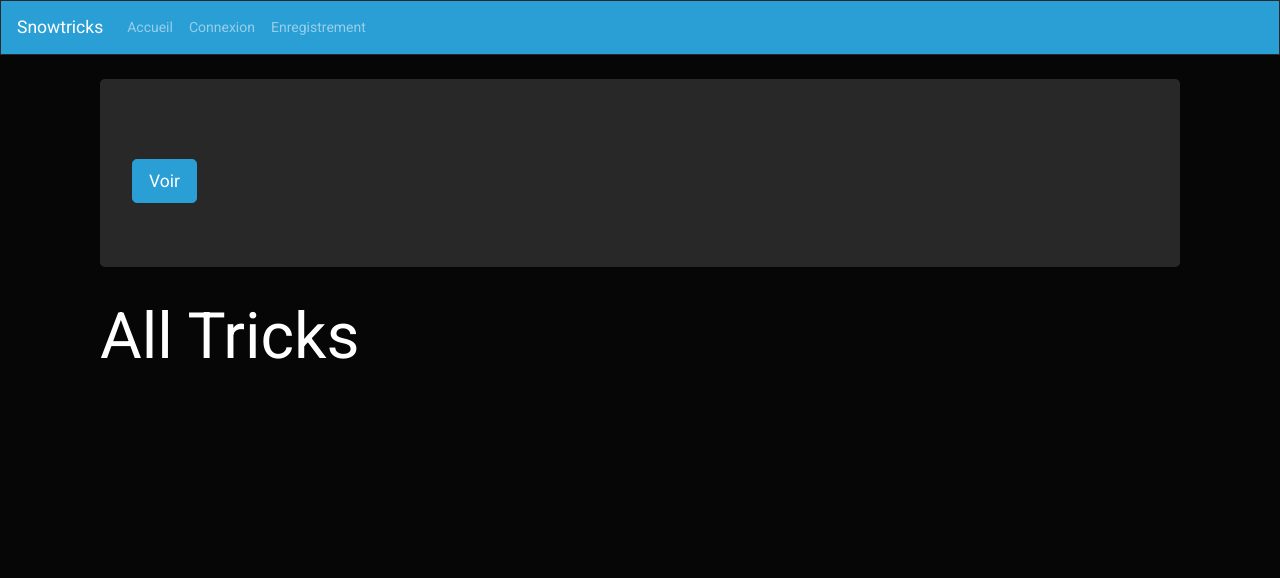
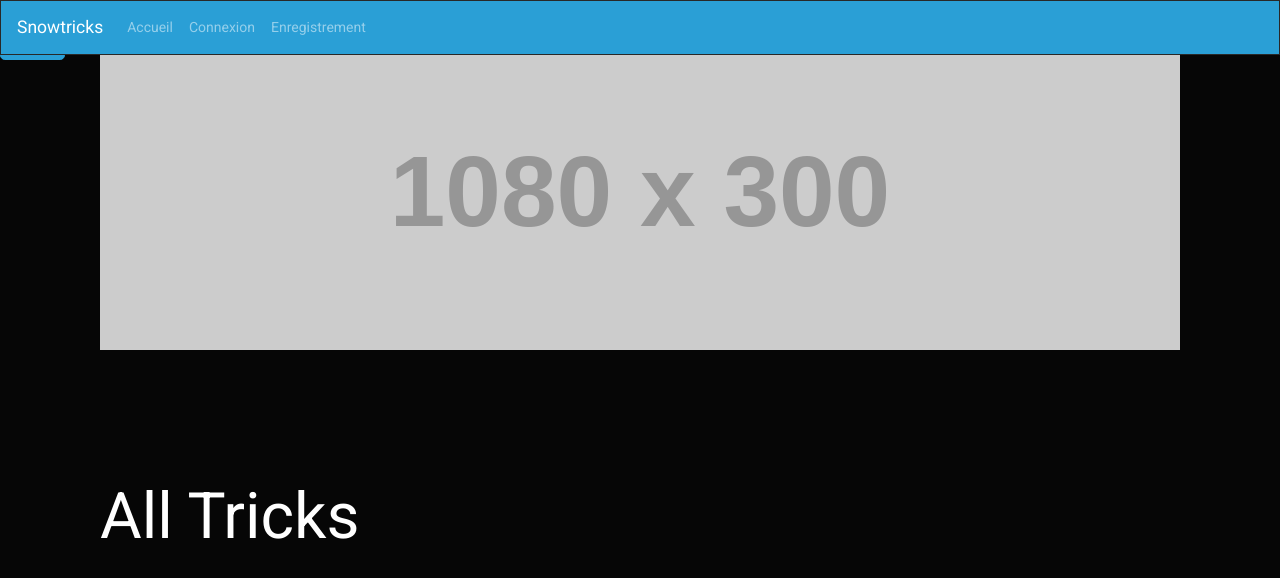
Before and after one commit to JgPhil/Snowtricks, a PHP site: template templates/app/index.html.twig in a window 1280 px wide. Shown: the top 578 px of the page. Run offline with PHP 8.4, Linux system fonts and the light colour scheme; the template is opened without the code that fills it, so the values that code supplies are empty; grey boxes labelled with a size stand in for pictures from a placeholder-image service; some libraries are stand-ins or nearby versions.

Commit message:
Jumbotron

```diff
--- /dev/null
+++ b/public/css/main.css
@@ -0,0 +1,16 @@
+.fond {
+  background: url('http://placehold.it/1080x300') no-repeat center center;
+  position: fixed; /* Le fond est fixé en haut de la page */
+  width: 100%; /* Il occupe toute la largeur de l'écran */
+  height: 400px; /* On met ici la même hauteur que le jumbotron */
+  top: 0;
+  left: 0;
+  z-index: -1;
+}
+.jumbotron {
+  margin-bottom: 0px;
+  height: 400px;
+  color: white; /* Le texte sera affiché en blanc */
+  text-shadow: black 0.3em 0.3em 0.3em;
+  background: transparent;
+}
--- a/src/Controller/AppController.php
+++ b/src/Controller/AppController.php
@@ -20,7 +20,7 @@ class AppController extends AbstractController
         $lastFigure = $figures[array_key_last($figures)];
         return $this->render('app/index.html.twig', [
             'figures' => $figures,
-            'lastFigure' => $lastFigure,
+            'lastFigure' => $lastFigure
         ]);
     }
 
--- a/templates/app/index.html.twig
+++ b/templates/app/index.html.twig
@@ -5,15 +5,16 @@
 {% block body %}
 
 	<div class="container mt-4">
-
-
 		<div class="jumbotron">
-
-			<h1 class="display-4">{{ lastFigure.title}}</h1>
-			<p class="lead">
-				{{ lastFigure.description }}
-			</p>
-			<a href="{{ path( 'trick_show', { id: lastFigure.id } ) }}" class="btn btn-primary btn-lg">Voir</a>
+			<div class="container">
+				<div class="fond">
+					<h1 class="display-4">{{ lastFigure.title}}</h1>
+					<p class="lead">
+						{{ lastFigure.description }}
+					</p>
+					<a href="{{ path( 'trick_show', { id: lastFigure.id } ) }}" class="btn btn-primary btn-lg">Voir</a>
+				</div>
+			</div>
 		</div>
 
 		<h1>All Tricks</h1>
--- a/templates/base.html.twig
+++ b/templates/base.html.twig
@@ -6,7 +6,7 @@
 			{% block title %}{% endblock %}
 		</title>
 		<link rel="stylesheet" href="https://bootswatch.com/4/cyborg/bootstrap.min.css"/>
-
+		<link rel="stylesheet" type="text/css" href="../../public/css/main.css">
 	</head>
 	<body>
 		<nav class="navbar navbar-expand-lg navbar-dark bg-primary">
```
